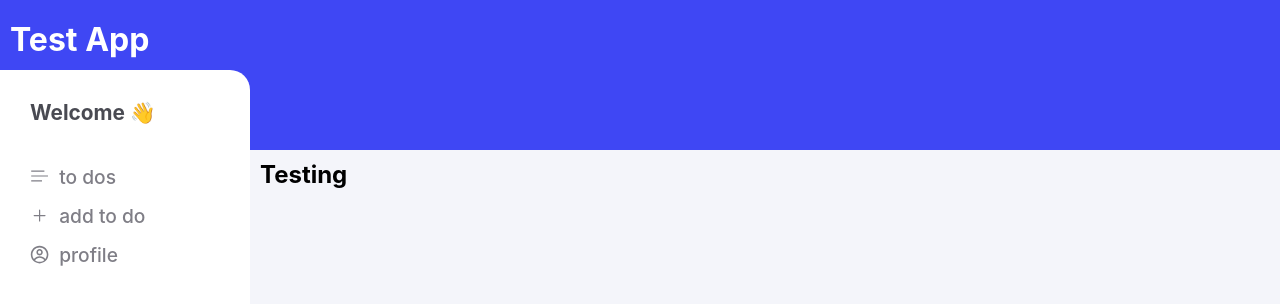
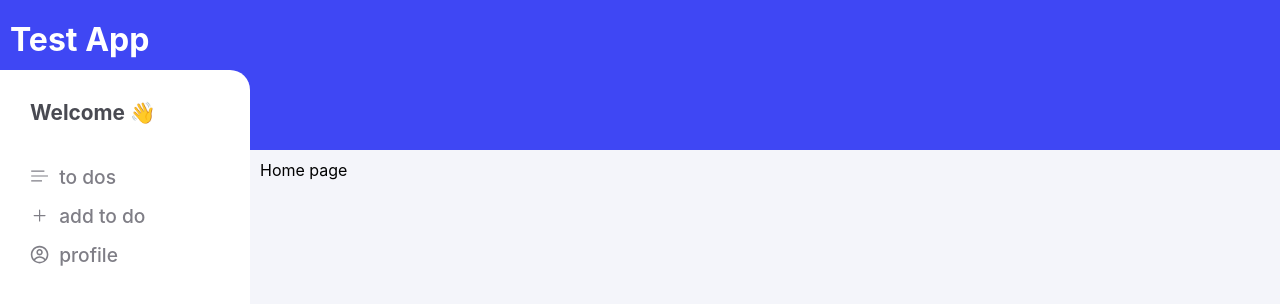
Before and after one commit to khashayarmobarez/fullstack-todo-app, a Next.js app: page / in a window 1280 px wide. Shown: the top 304 px of the page. Built offline with nearby package versions, Linux system fonts and the light colour scheme.

Commit message:
Update comment in README to reflect course progression

```diff
--- a/src/app/page.js
+++ b/src/app/page.js
@@ -1,7 +1,7 @@
-import Image from "next/image";
+import HomePage from "@/components/template/HomePage";
 
 export default function Home() {
   return (
-    <h1>Testing</h1>
+    <HomePage />
   );
 }
--- /dev/null
+++ b/src/components/template/HomePage.js
@@ -0,0 +1,15 @@
+import { useState } from "react"
+
+
+function HomePage() {
+
+    const [toDos, setToDos] = useState([])
+
+    return (
+        <div>
+        Home page
+        </div>
+    )
+}
+
+export default HomePage
```
Also changed, not shown: 1 other file (tests, documents, lock files or other folders).
